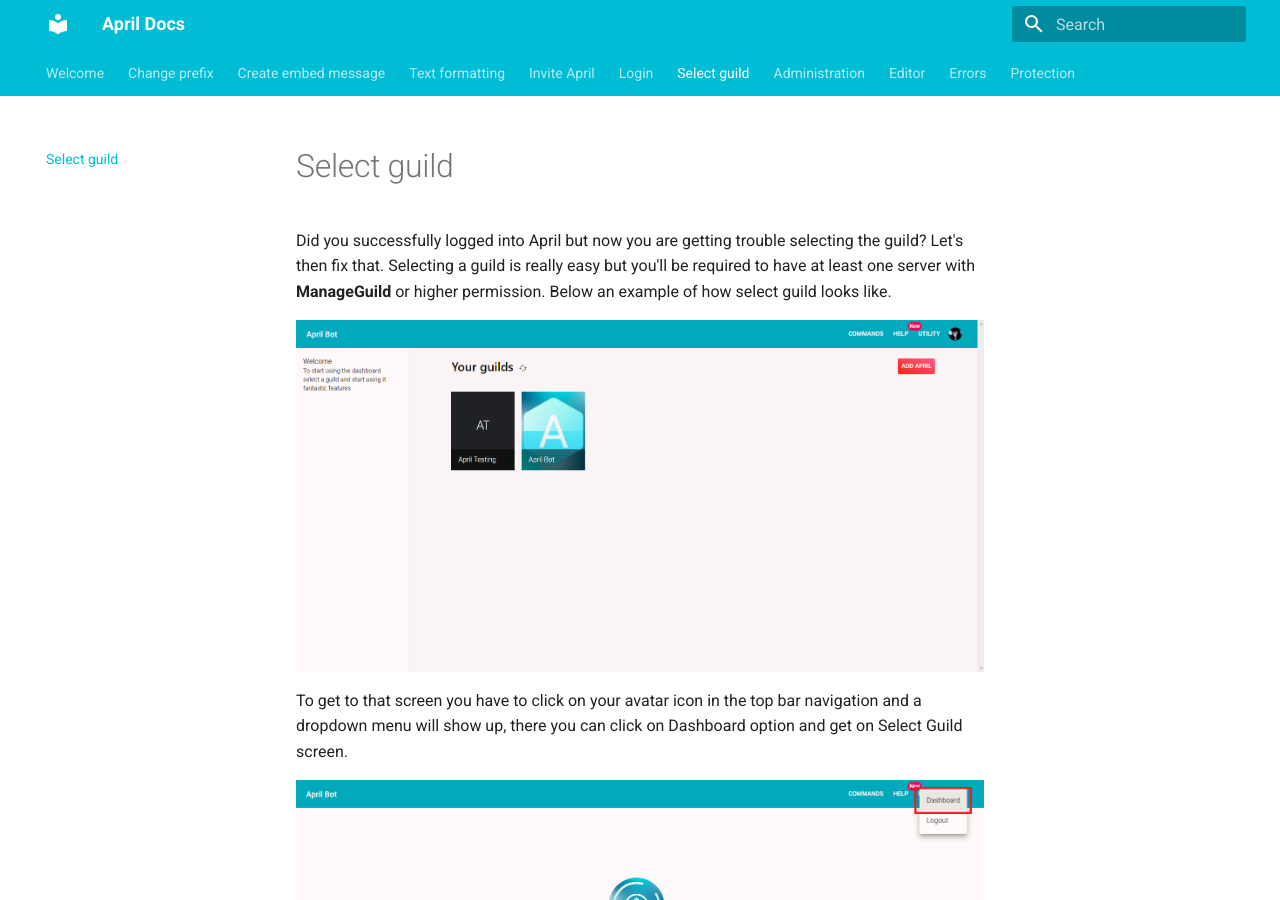
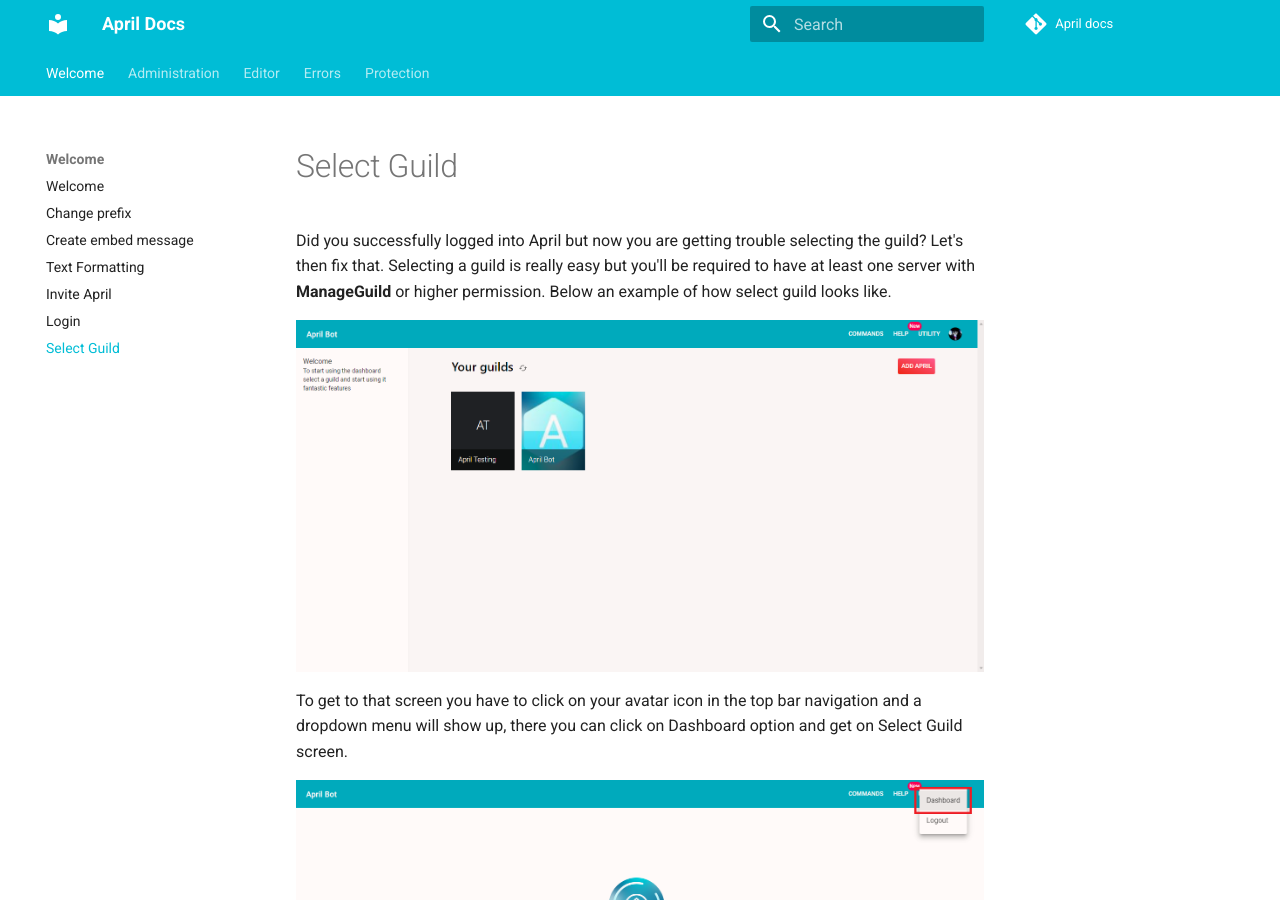
Before and after one commit to Waterball12/april-bot-docs, an MkDocs documentation site: the page built from docs/select-guild.md, in a window 1280 px wide and 900 px high. Built offline with MkDocs 1.6.1 and Material for MkDocs 9.7.7, drawn with Linux system fonts in a browser that asks for light colours; comment, search, counter and statistics services are not loaded; some of the changed lines change nothing that is shown.

Commit message:
Add nav mapping and update mkdocs

```diff
--- a/mkdocs.yml
+++ b/mkdocs.yml
@@ -4,6 +4,11 @@ site_url: 'https://aprilbot.me'
 site_author: Waterball#0615
 site_description: >-
   Documentation with tutorial and examples on how to configure and use April Bot
+
+# Repository
+repo_name: April docs
+repo_url: https://github.com/Waterball12/april-bot-docs
+edit_uri: ""
 
 # Copyright
 copyright: >-
@@ -16,7 +21,7 @@ theme:
   language: en
 
   features:
-    - tabs
+    - navigation.tabs
   palette:
     primary: cyan
     accent: indigo
@@ -81,3 +86,42 @@ markdown_extensions:
   - pymdownx.tasklist:
       custom_checkbox: true
   - pymdownx.tilde
+
+nav:
+  - Welcome:
+    - Welcome: index.md
+    - Change prefix: change-prefix.md
+    - Create embed message: create-embed-message.md
+    - Text Formatting: formatting.md
+    - Invite April: invite.md
+    - Login: login.md
+    - Select Guild: select-guild.md
+  - Administration:
+    - Autorole: administration/autorole.md
+    - Clear: administration/clear.md
+    - Custom command: administration/custom-command.md
+    - Leaver: administration/leaver.md
+    - Log: administration/log.md
+    - Reaction Role: administration/reactionrole.md
+    - Selfrole: administration/selfrole.md
+    - Welcome: administration/welcome.md
+  - Editor:
+    - Editor: editor/create-an-image.md
+    - Use custom background: editor/use-custom-background.md
+  - Errors:
+    - Common errors: errors/common.md
+    - Hierarchy: errors/hierarchy.md
+  - Protection:
+    - Automated actions: protection/automated-actions.md
+    - Message: protection/message.md
+    - Standalone: protection/standalone.md
+    - Filters:
+      - Caps: protection/filters/caps-protection.md
+      - Emoji: protection/filters/emoji-protection.md
+      - Invite: protection/filters/invite-protection.md
+      - Link: protection/filters/link-protection.md
+      - Mention: protection/filters/mention-protection.md
+      - Paragraph: protection/filters/paragraph-protection.md
+      - Spoiler: protection/filters/spoiler-protection.md
+      - Symbol: protection/filters/symbol-protection.md
+      - Toxicity: protection/filters/toxicity-protection.md
```
